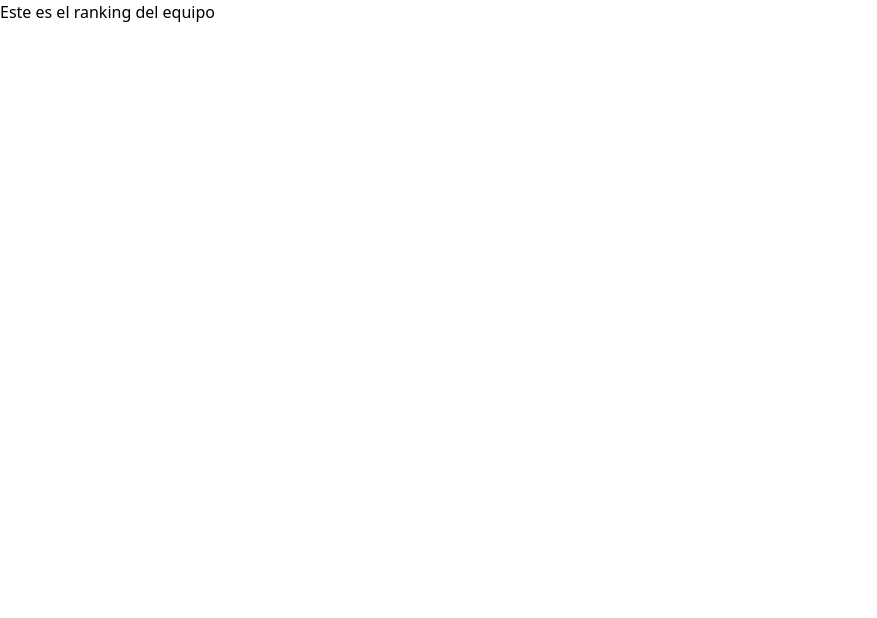
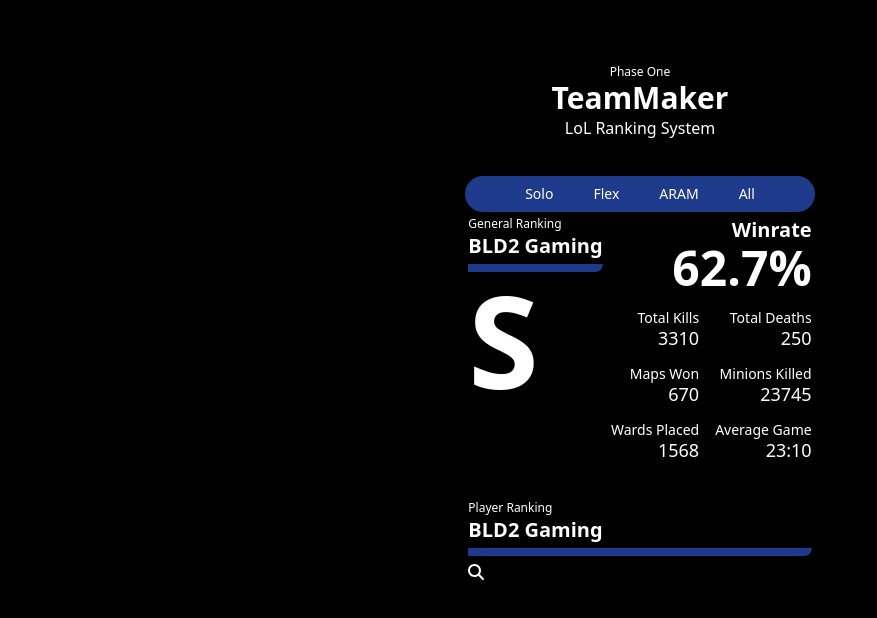
Before and after one commit to DiegoEMartinezZ/TeamMaker-LoL-RankingSystem, a React (Vite) app: page /teamRank in a window 1280 px wide. Shown: the top 618 px of the page, without its empty margins (0-877 px from the left). Built offline with nearby package versions, Linux system fonts and the light colour scheme.

Commit message:
adding the general stats for the teamMaker app, next is the player ranking an then each individual stats per player

```diff
--- /dev/null
+++ b/src/UI/navbar/BtnNavbar.jsx
@@ -0,0 +1,9 @@
+const BtnNavbar = ({ text }) => {
+  return (
+    <>
+      <li className="mx-5 cursor-pointer text-sm">{text}</li>
+    </>
+  );
+};
+
+export default BtnNavbar;
--- /dev/null
+++ b/src/UI/navbar/Navbar.jsx
@@ -0,0 +1,18 @@
+import BtnNavbar from "./BtnNavbar";
+
+const Navbar = () => {
+  return (
+    <>
+      <nav>
+        <ul className="bg-blue-900 absolute left-0 right-0 top-44 m-auto rounded-full flex items-center justify-center w-fit px-10 p-2 text-white ">
+          <BtnNavbar text={"Solo"} />
+          <BtnNavbar text={"Flex"} />
+          <BtnNavbar text={"ARAM"} />
+          <BtnNavbar text={"All"} />
+        </ul>
+      </nav>
+    </>
+  );
+};
+
+export default Navbar;
--- /dev/null
+++ b/src/UI/text/TitleGeneralRanking.jsx
@@ -0,0 +1,13 @@
+import Quote from "./Quote";
+
+const TitleGeneralRanking = ({ name }) => {
+  return (
+    <>
+      <Quote text={"General Ranking"} />
+      <h1 className=" text-white text-xl font-bold">{name}</h1>
+      <div className="w-full rounded-br-xl py-1 my-1 h-2 bg-blue-900"></div>
+    </>
+  );
+};
+
+export default TitleGeneralRanking;
--- /dev/null
+++ b/src/components/PlayerRanking.jsx
@@ -0,0 +1,15 @@
+import Quote from "../UI/text/Quote";
+
+const PlayerRanking = ({ teamName }) => {
+  return (
+    <>
+      <section className="mt-10">
+        <Quote text={"Player Ranking"} />
+        <h1 className=" text-white text-xl font-bold">{teamName}</h1>
+        <div className="rounded-br-xl py-1 my-1 h-2 bg-blue-900"></div>
+      </section>
+    </>
+  );
+};
+
+export default PlayerRanking;
--- /dev/null
+++ b/src/components/Ranking.jsx
@@ -0,0 +1,16 @@
+import TitleGeneralRanking from "../UI/text/TitleGeneralRanking";
+
+const Ranking = ({ teamName, tier }) => {
+  return (
+    <>
+      <div>
+        <section>
+          <TitleGeneralRanking name={teamName} />
+          <h1 className="text-9xl font-bold text-white"> {tier} </h1>
+        </section>
+      </div>
+    </>
+  );
+};
+
+export default Ranking;
--- /dev/null
+++ b/src/components/Stats.jsx
@@ -0,0 +1,12 @@
+const Stats = ({ data, info }) => {
+  return (
+    <>
+      <li className="text-right">
+        <h1 className="text-white text-sm">{data}</h1>
+        <h1 className="text-white text-lg -my-1">{info}</h1>
+      </li>
+    </>
+  );
+};
+
+export default Stats;
--- /dev/null
+++ b/src/components/Winrate.jsx
@@ -0,0 +1,12 @@
+const Winrate = ({ porcentage }) => {
+  return (
+    <>
+      <div className="text-right mb-4 font-bold">
+        <h1 className="text-white text-xl ">Winrate</h1>
+        <h1 className="text-white text-5xl">{porcentage}</h1>
+      </div>
+    </>
+  );
+};
+
+export default Winrate;
--- a/src/pages/TeamRanking.jsx
+++ b/src/pages/TeamRanking.jsx
@@ -1,7 +1,45 @@
+import { FontAwesomeIcon } from "@fortawesome/react-fontawesome";
+import MainTitle from "../components/MainTitle";
+import PlayerRanking from "../components/PlayerRanking";
+import Ranking from "../components/Ranking";
+import Stats from "../components/Stats";
+import Winrate from "../components/Winrate";
+import Navbar from "../UI/navbar/Navbar";
+import Quote from "../UI/text/Quote";
+import { faMagnifyingGlass } from "@fortawesome/free-solid-svg-icons";
+
 const TeamRanking = () => {
   return (
     <>
-      <h1>Este es el ranking del equipo</h1>
+      <div className="flex items-center justify-center h-screen bg-black">
+        <Navbar />
+        <MainTitle />
+        <section className="flex-col justify-between mx-10">
+          <div className="flex">
+            <Ranking teamName={"BLD2 Gaming"} tier={"S"} />
+            <section>
+              <Winrate porcentage={"62.7%"} />
+              <ul className="grid grid-cols-2 gap-4">
+                <Stats data={"Total Kills"} info={"3310"} />
+                <Stats data={"Total Deaths"} info={"250"} />
+                <Stats data={"Maps Won"} info={"670"} />
+                <Stats data={"Minions Killed"} info={"23745"} />
+                <Stats data={"Wards Placed"} info={"1568"} />
+                <Stats data={"Average Game"} info={"23:10"} />
+              </ul>
+            </section>
+          </div>
+          <PlayerRanking teamName={"BLD2 Gaming"} />
+          <ul>
+            <li>
+              <FontAwesomeIcon
+                icon={faMagnifyingGlass}
+                className="text-white"
+              />
+            </li>
+          </ul>
+        </section>
+      </div>
     </>
   );
 };
```
